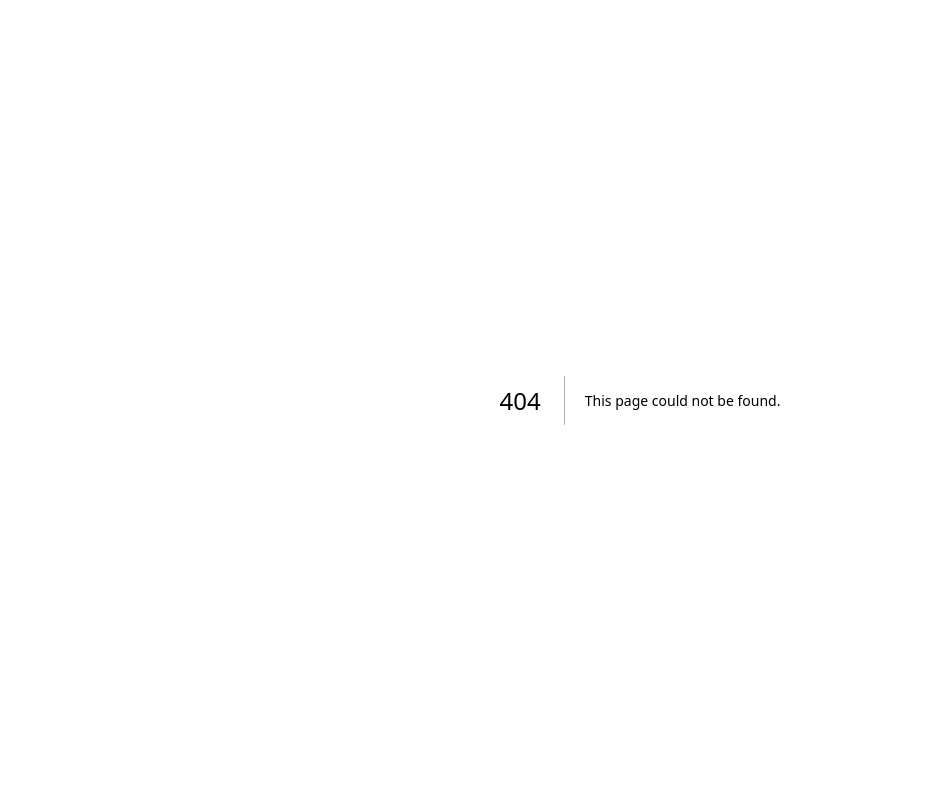
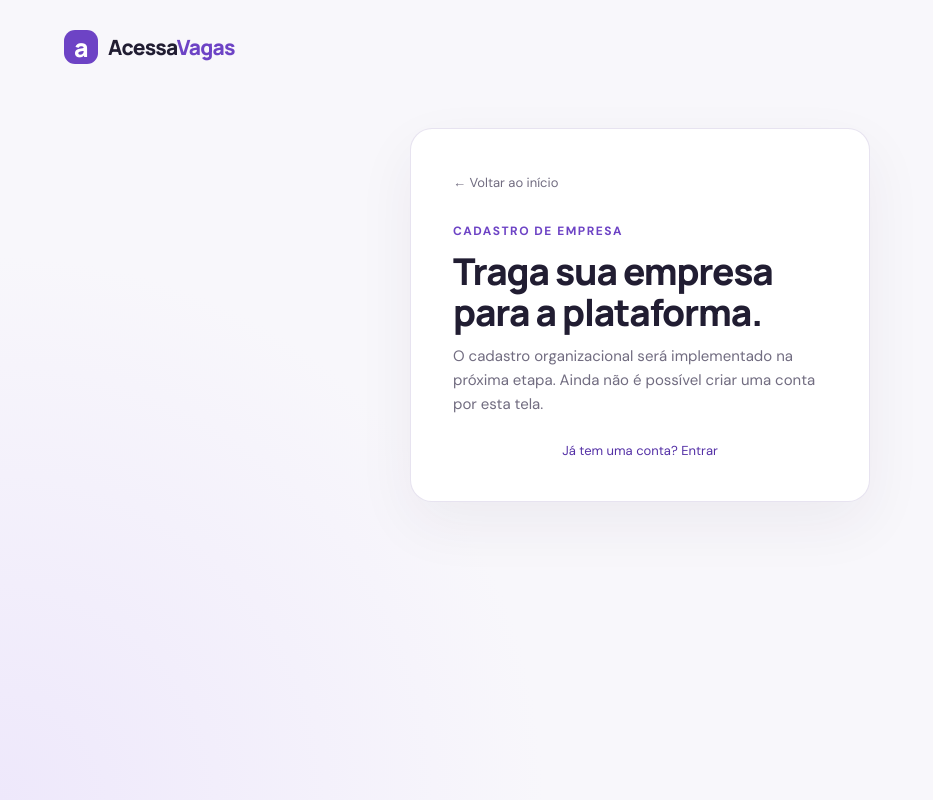
Before and after one commit to rafael-marquart/Trabalho_ModelagemDeSistema, a Next.js app: page /empresa/cadastro in a window 1280 px wide. Before the commit this address had no page. Shown: the whole page, without its empty margins (0-933 px from the left). Built offline with nearby package versions, Linux system fonts and the light colour scheme.

Commit message:
feat(ui): add company registration placeholder

```diff
--- /dev/null
+++ b/src/app/empresa/cadastro/page.tsx
@@ -0,0 +1,5 @@
+import Link from "next/link";
+
+export default function CompanySignupPage() {
+  return <main className="auth-page"><Link className="brand auth-brand" href="/"><span className="brand-mark">a</span><span>Acessa<span className="brand-accent">Vagas</span></span></Link><section className="auth-card"><Link className="back-link" href="/">← Voltar ao início</Link><p className="eyebrow">Cadastro de empresa</p><h1>Traga sua empresa para a plataforma.</h1><p className="muted">O cadastro organizacional será implementado na próxima etapa. Ainda não é possível criar uma conta por esta tela.</p><p className="auth-footer"><Link href="/empresa/login">Já tem uma conta? Entrar</Link></p></section></main>;
+}
```
